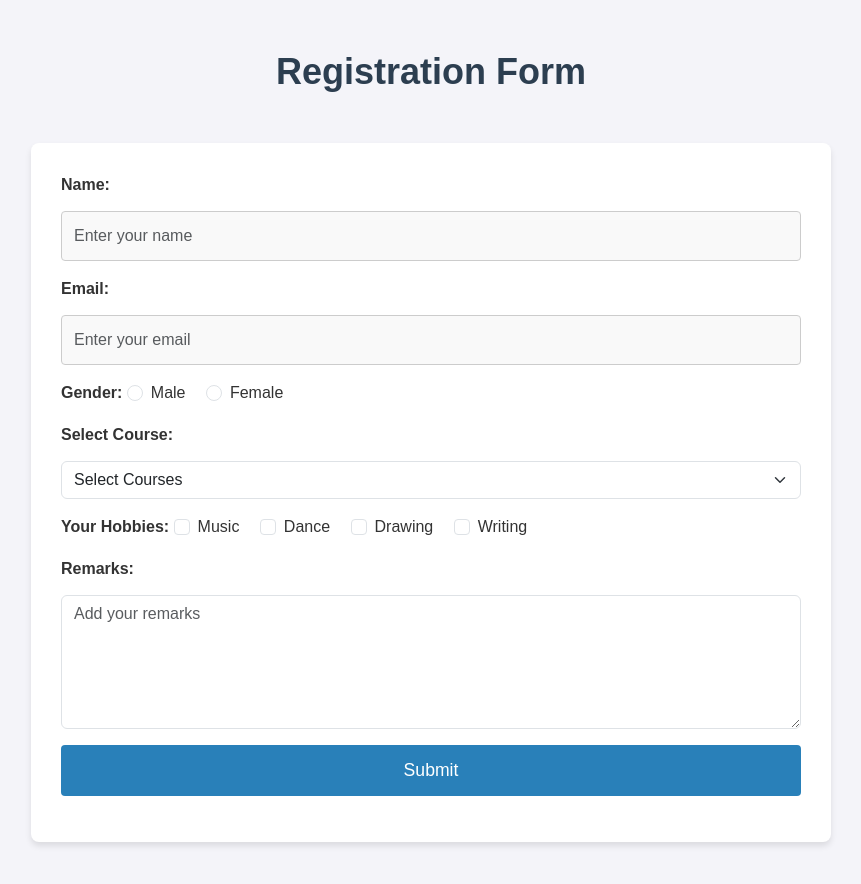
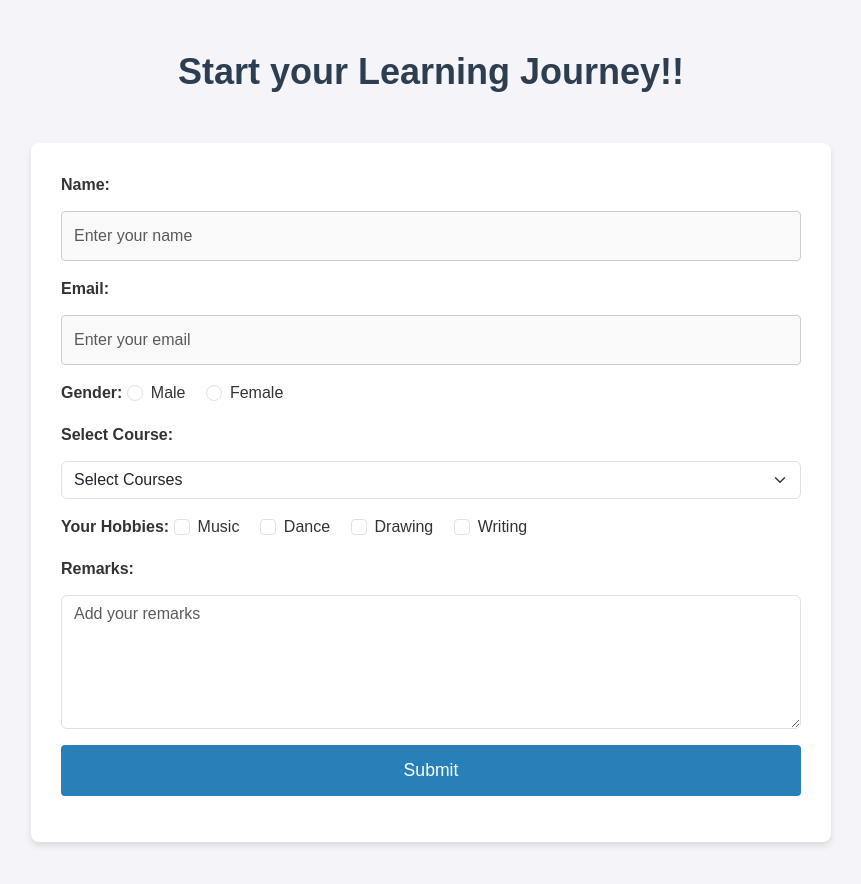
Before and after one commit to sharanya2612/lvc-project, a plain HTML site: page register.html in a window 1280 px wide. Shown: the whole page, without its empty margins (209-1070 px from the left). Drawn offline with nearby package versions, Linux system fonts and the light colour scheme.

Commit message:
Register Updation

```diff
--- a/register.html
+++ b/register.html
@@ -10,7 +10,7 @@
 <body>
 
     <header>
-        <h1>Registration Form</h1>
+        <h1>Start your Learning Journey!!</h1>
     </header>
 
     <div class="container my-5">
```
